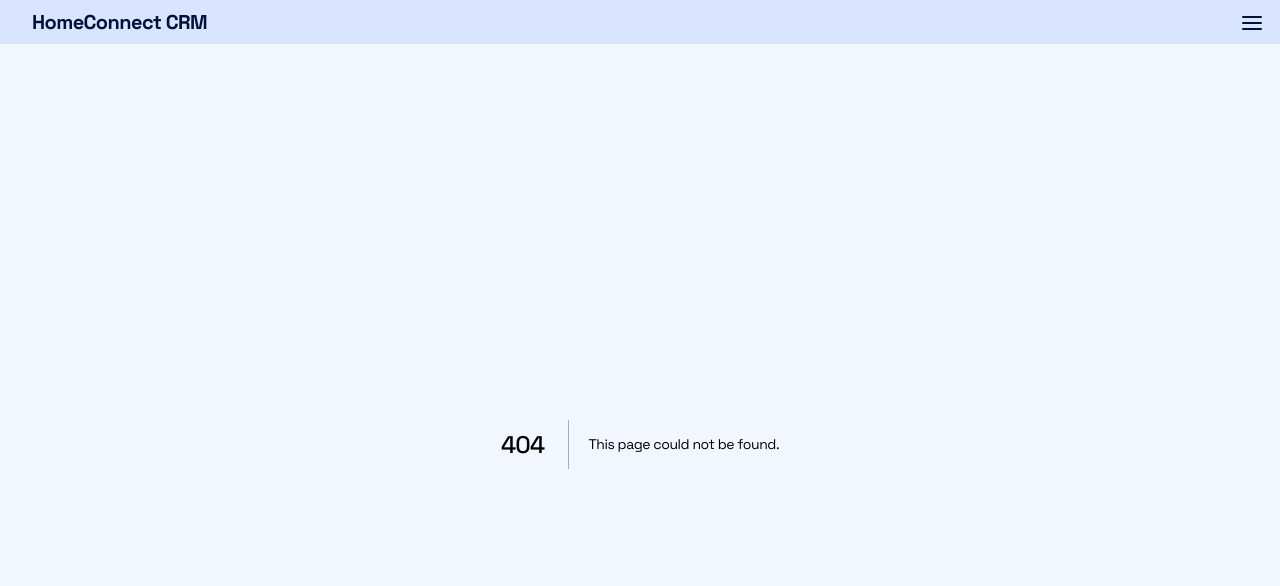
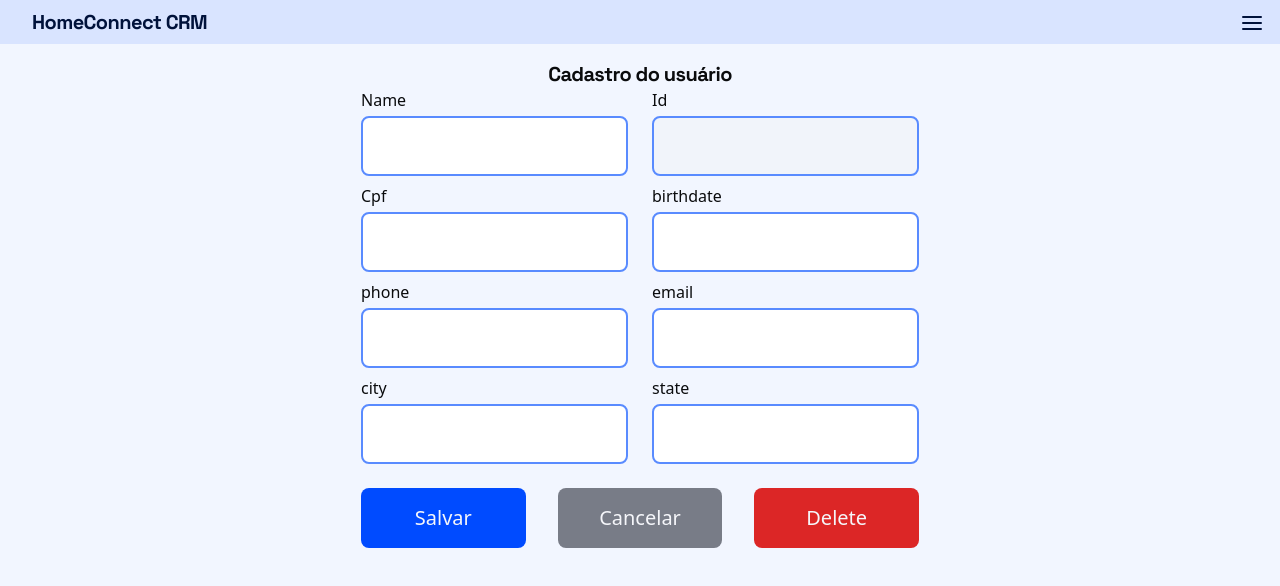
Before and after one commit to Joao-Eduardo-AJ/home-connect-crm, a Next.js app: page /clients/1 in a window 1280 px wide. Before the commit this address had no page. Shown: the top 586 px of the page. Built offline with nearby package versions, Linux system fonts and the light colour scheme.

Commit message:
feat: adds client details page

```diff
--- a/src/app/_components/aside/index.tsx
+++ b/src/app/_components/aside/index.tsx
@@ -53,7 +53,7 @@ export const Nav = () => {
     <nav>
       {pathname !== "/users" && (
         <Button
-          variant={{ type: "text" }}
+          variant={{ color: "text" }}
           onClick={() => {
             router.push("/users");
           }}
@@ -63,7 +63,7 @@ export const Nav = () => {
       )}
       {pathname !== "/clients" && (
         <Button
-          variant={{ type: "text" }}
+          variant={{ color: "text" }}
           onClick={() => {
             router.push("/clients");
           }}
@@ -72,7 +72,7 @@ export const Nav = () => {
         </Button>
       )}
       <Button
-        variant={{ type: "text" }}
+        variant={{ color: "text" }}
         onClick={() => {
           router.push("/");
         }}
--- /dev/null
+++ b/src/app/clients/[clientId]/page.tsx
@@ -0,0 +1,57 @@
+"use client";
+
+import { Button, Input } from "@/components";
+import { clients } from "@/mock";
+
+interface IProps {
+  params: { clientId?: number };
+}
+
+function UserDetails({ params }: IProps) {
+  const user = clients.find((client) => client.id == params.clientId);
+
+  const handleSubmit = (event: React.FormEvent<HTMLFormElement>) => {
+    event.preventDefault();
+    const formData = new FormData(event.currentTarget);
+    const data = Object.fromEntries(formData.entries());
+    console.log(data);
+  };
+
+  return (
+    <main className="flex flex-col items-center p-4">
+      <h2 className="font-extrabold text-xl text-gray-900 dark:text-gray-200">Cadastro do usuário {user?.fullName}</h2>
+      <form
+        className="grid gap-x-6 gap-y-2 md:grid-cols-2"
+        onSubmit={handleSubmit}
+      >
+        <Input label="Name" name="name" defaultValue={user?.fullName} />
+        <Input label="Id" name="Id" defaultValue={user?.id} disabled />
+        <Input label="Cpf" name="cpf" defaultValue={user?.cpf} />
+        <Input
+          label="birthdate"
+          name="birthdate"
+          defaultValue={user?.birthDate}
+        />
+        <Input
+          label="phone"
+          name="phone"
+          defaultValue={user?.contact.phoneNumber}
+        />
+        <Input label="email" name="email" defaultValue={user?.contact.email} />
+        <Input label="city" name="city" defaultValue={user?.address.city} />
+        <Input label="state" name="state" defaultValue={user?.address.state} />
+        <div className="col-span-2 flex gap-8 mt-4">
+          <Button type="submit" variant={{ type: "contained" }}>
+            Salvar
+          </Button>
+          <Button type="reset" variant={{ type: "contained", color: "warning" }}>
+            Cancelar
+          </Button>
+          <Button variant={{ type: "contained", color: "error" }}>Delete</Button>
+        </div>
+      </form>
+    </main>
+  );
+}
+
+export default UserDetails;
--- a/src/app/clients/page.tsx
+++ b/src/app/clients/page.tsx
@@ -1,9 +1,14 @@
+"use client"
+
 import { TD, TH } from "@/components";
 import { IconButton } from "@/components/icon-button";
 import { clients } from "@/mock";
 import { EditOutlined } from "@mui/icons-material";
+import { useRouter } from "next/navigation";
 
-const Clients = () => (
+const Clients = () => {
+  const router = useRouter();
+  return (
     <main className="flex flex-col items-center p-4">
       <h2>Tabela de clientes</h2>
       <table>
@@ -24,7 +29,9 @@ const Clients = () => (
               <TD>{client.contact.email}</TD>
               <TD>{`${client.address.state} / ${client.address.city}`}</TD>
               <TD>
-              <IconButton><EditOutlined fontSize="small" /></IconButton>
+                <IconButton onClick={() => router.push(`clients/${client.id}`)}>
+                  <EditOutlined fontSize="small" />
+                </IconButton>
               </TD>
             </tr>
           ))}
@@ -32,5 +39,6 @@ const Clients = () => (
       </table>
     </main>
   );
+};
 
 export default Clients;
--- a/src/app/users/[userId]/page.tsx
+++ b/src/app/users/[userId]/page.tsx
@@ -2,14 +2,9 @@
 
 import { Button, Input } from "@/components";
 import { users } from "@/mock";
-import { FormEventHandler, InputHTMLAttributes, useState } from "react";
 
 interface IProps {
   params: { userId?: number };
-}
-
-interface IInputProps extends InputHTMLAttributes<HTMLInputElement> {
-  label: string;
 }
 
 function UserDetails({ params }: IProps) {
@@ -24,10 +19,10 @@ function UserDetails({ params }: IProps) {
 
   return (
     <main className="flex flex-col items-center p-4">
-      <h2>Cadastro do usuário {user?.fullName}</h2>
+      <h2 className="font-extrabold text-xl text-gray-900 dark:text-gray-200">Cadastro do usuário {user?.fullName}</h2>
       <form className="grid md:grid-cols-2 gap-x-6 gap-y-2" onSubmit={handleSubmit}>
         <Input label="Name" name="name" defaultValue={user?.fullName}/>
-        <Input label="Id" name="Id" defaultValue={user?.id}/>
+        <Input label="Id" name="Id" defaultValue={user?.id} disabled/>
         <Input label="Cpf" name="cpf" defaultValue={user?.cpf}/>
         <Input label="birthdate" name="birthdate" defaultValue={user?.birthDate}/>
         <Input label="phone" name="phone" defaultValue={user?.contact.phoneNumber}/>
--- a/src/components/button/index.tsx
+++ b/src/components/button/index.tsx
@@ -7,14 +7,21 @@ const button = tv({
   variants: {
     type: {
       text: "justify-between whitespace-nowrap text-primary-1000 text-sm esm:text-base hover:scale-105 px-0",
-
       contained:
-        "justify-center bg-primary-600 text-gray-100 dark:bg-primary-900 esm:p-4 text-lg esm:text-xl",
+        "justify-center text-gray-100 esm:p-4 text-lg esm:text-xl hover:brightness-75",
       outlined: ""
+    },
+    color: {
+      primary: "bg-primary-600 dark:bg-primary-900",
+      warning: "bg-gray-600 dark:bg-gray-900",
+      error: "bg-red-600 dark:bg-red-900",
+      success: "bg-green-600 dark:bg-green-900",
+      text: "bg-opacity-0"
     }
   },
   defaultVariants: {
-    type: "text"
+    type: "text",
+    color: "primary"
   }
 });
 
--- a/src/components/input/index.tsx
+++ b/src/components/input/index.tsx
@@ -6,11 +6,11 @@ type inputProps = InputHTMLAttributes<HTMLInputElement> & {
 
 export function Input({ label, ...props }: inputProps) {
   return (
-    <label className="grid gap-1">
+    <label className="grid gap-1 text-gray-900 dark:text-gray-200">
       {label}
       <input
         {...props}
-        className="rounded-lg border-2 border-primary-400 p-2 outline-none dark:border-primary-900 dark:bg-background-dark esm:p-4"
+        className="rounded-lg border-2 border-primary-400 p-2 text-gray-900 outline-none dark:border-primary-900 dark:bg-background-dark dark:text-gray-200 esm:p-4"
       />
     </label>
   );
```
Lines whose indentation alone changed are shown as unchanged.
